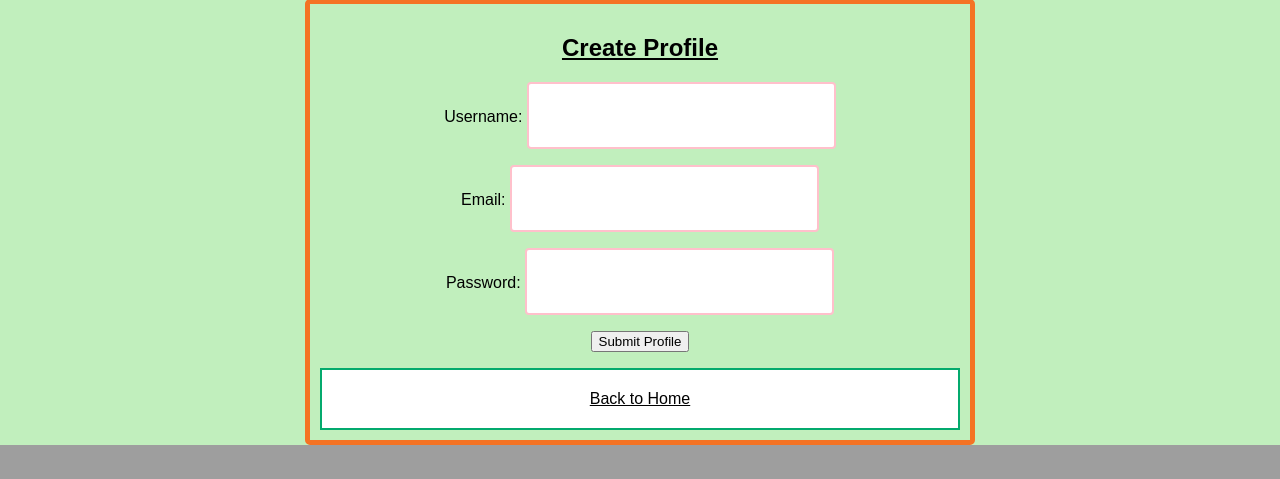
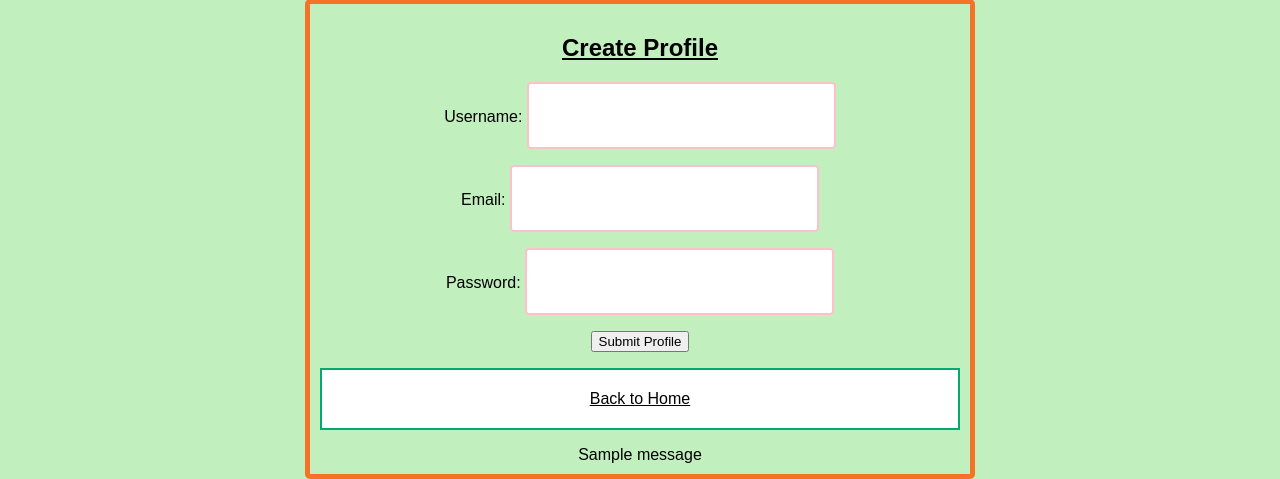
Before and after one commit to ecolleran/manor_quad, a Django app: page /signin_up/create/ in a window 1280 px wide. Shown: the part 1037-1516 px from the top of the page. Before the commit the page ends 1482 px from the top, so only its background shows below. Run offline with Django 5.2, Linux system fonts and the light colour scheme; tables that the repository leaves empty hold one stand-in row (values such as "Sample post"); one stand-in notice (Sample message) is shown; some libraries are stand-ins or nearby versions.

Commit message:
update worNDly

```diff
--- a/worNDly/templates/signin_up/sign_in.html
+++ b/worNDly/templates/signin_up/sign_in.html
@@ -69,5 +69,10 @@
     <p></p>
     <!-- Back button -->
     <a href="{% url 'homepage' %}" class="button">Back to Home</a>
+
+    <p></p>
+    {% for message in messages %}
+      <div>{{ message }}</div>
+    {% endfor %}
 </div>
 {% endblock %}
```
Also changed, not shown: worNDly/db.sqlite3.
